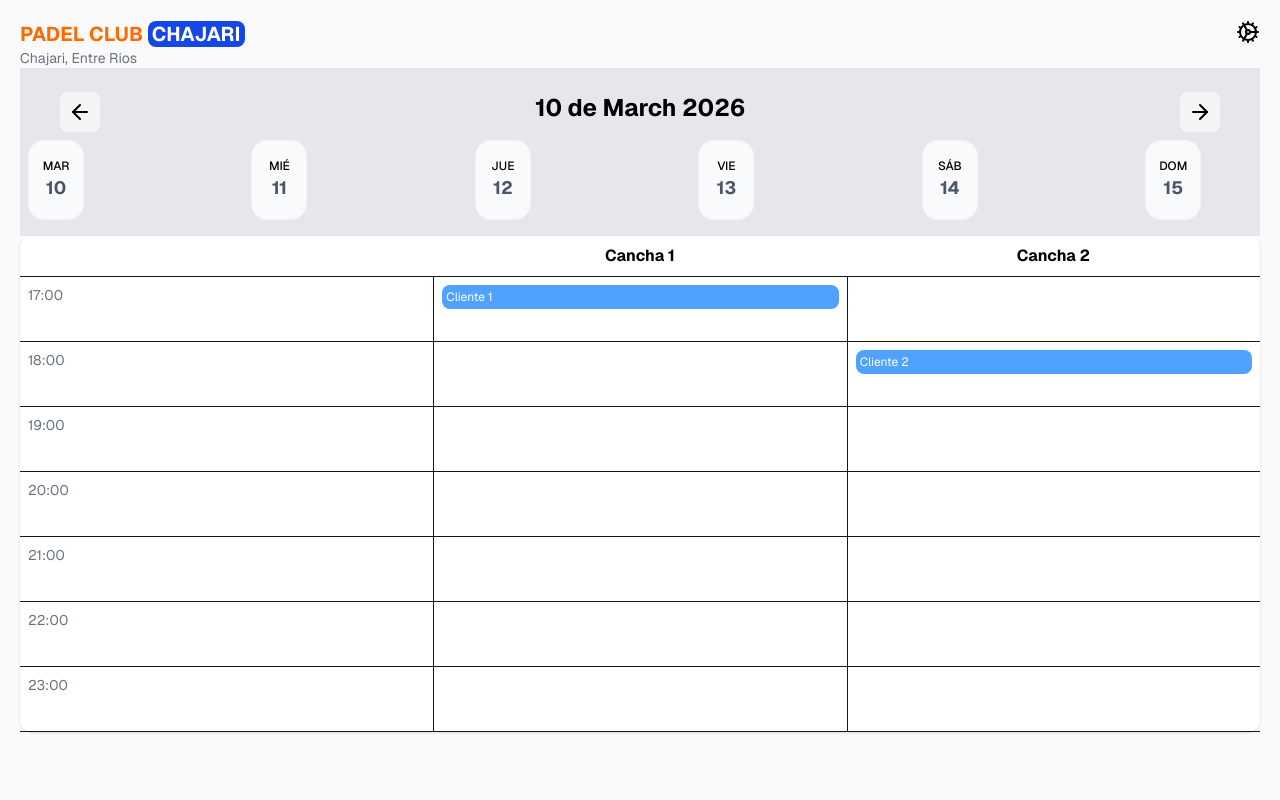
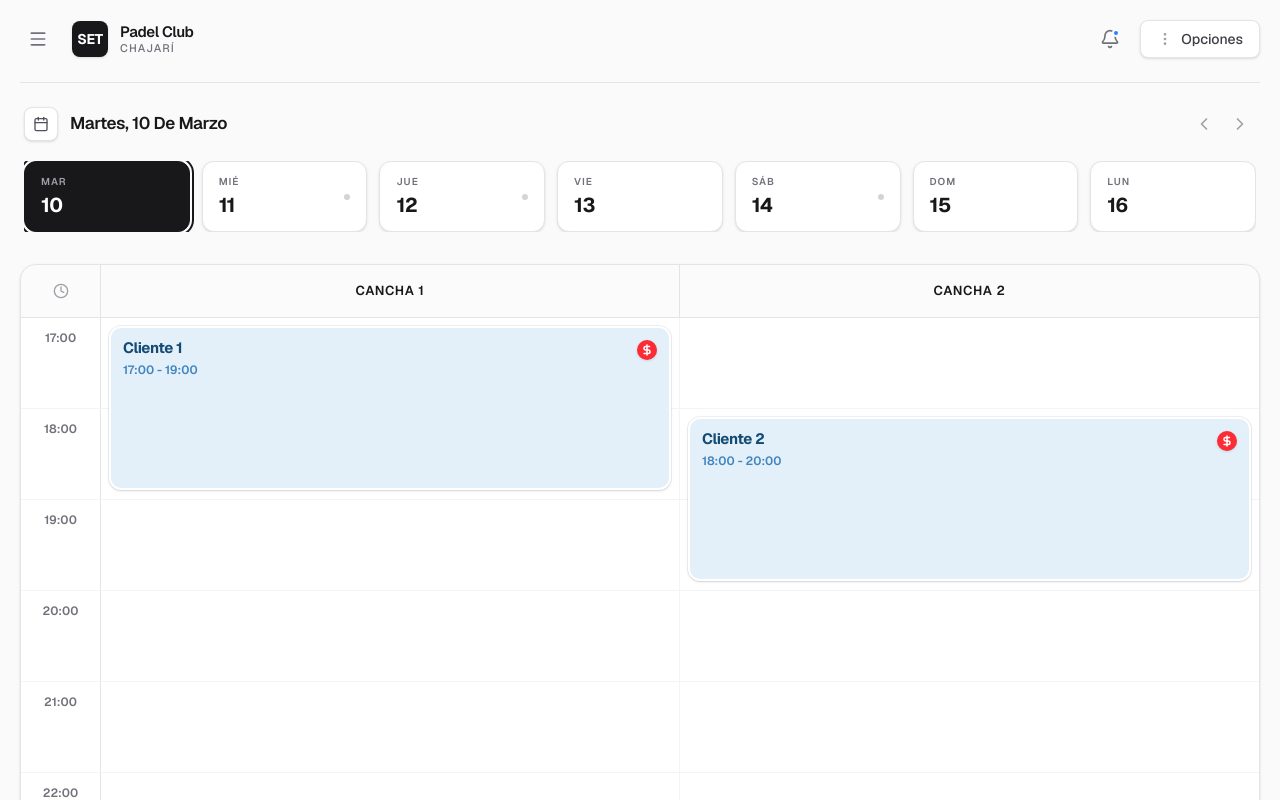
Before and after one commit to NovaTechdDes/padel-club, a Next.js app in the folder app-padel-club/: page / in a window 1280 px wide. Shown: the top 800 px of the page. Built offline with nearby package versions, Linux system fonts and the light colour scheme.

Commit message:
Mejorando el diseño

```diff
--- a/app-padel-club/src/components/Calendario/Calendario.tsx
+++ b/app-padel-club/src/components/Calendario/Calendario.tsx
@@ -3,10 +3,10 @@
 import { canchas } from "@/src/data/canchas";
 import { reservas } from "@/src/data/reservas";
 import { generateHours } from "@/src/utils/generateHours";
+import { Clock, DollarSign } from "lucide-react";
 
 export default function Calendar() {
   const hours = generateHours();
-  console.log(hours);
 
   const getReserva = (canchaId: string, hora: string) => {
     return reservas.find(
@@ -14,39 +14,77 @@ export default function Calendar() {
     );
   };
 
+  const getDurationInHours = (inicio: string, fin: string) => {
+    const [h1, m1] = inicio.split(":").map(Number);
+    const [h2, m2] = fin.split(":").map(Number);
+    return (h2 + m2 / 60) - (h1 + m1 / 60);
+  };
+
   return (
-    <div className="bg-white rounded-xl shadow">
-      {/* header */}
-      <div className="grid grid-cols-3 border-b">
-        <div className="p-2"></div>
-
-        {canchas.map((c) => (
-          <div key={c.id} className="p-2 text-center font-bold">
-            <p className="text-black">{c.nombre}</p>
+    <div className="bg-white rounded-2xl border border-zinc-200 shadow-sm flex flex-col mt-2">
+      {/* Header Canchas */}
+      <div className="grid grid-cols-[80px_1fr_1fr] border-b border-zinc-200 bg-zinc-50/80 rounded-t-2xl">
+        <div className="p-4 border-r border-zinc-200 flex items-center justify-center">
+          <Clock className="w-4 h-4 text-zinc-400" />
+        </div>
+        {canchas.map((c, i) => (
+          <div key={c.id} className={`py-4 px-2 text-center ${i === 0 ? 'border-r border-zinc-200' : ''}`}>
+            <p className="text-[13px] uppercase tracking-wider font-semibold text-zinc-900">{c.nombre}</p>
           </div>
         ))}
       </div>
 
-      {/* horarios */}
-      {hours.map((hora) => (
-        <div key={hora} className="grid grid-cols-3 border-b">
-          <div className="p-2 text-sm text-gray-500">{hora}</div>
+      {/* Grid Horarios */}
+      <div className="flex flex-col relative w-full rounded-b-2xl">
+        {hours.map((hora, index) => {
+          const isLast = index === hours.length - 1;
+          return (
+            <div key={hora} className={`grid grid-cols-[80px_1fr_1fr] group ${!isLast ? 'border-b border-zinc-100' : ''}`}>
+              {/* Eje de tiempo */}
+              <div className="h-[90px] px-2 py-3 border-r border-zinc-200 flex items-start justify-center text-xs font-semibold text-zinc-500 bg-white group-hover:bg-zinc-50/50 transition-colors">
+                {hora}
+              </div>
 
-          {canchas.map((c) => {
+              {/* Celdas de Canchas */}
+              {canchas.map((c, i) => {
                 const reserva = getReserva(c.id, hora);
 
                 return (
-              <div key={c.id} className="p-2 border-l h-16">
+                  <div key={c.id} className={`relative h-[90px] p-2 ${i === 0 ? 'border-r border-zinc-100' : ''}`}>
+                    {/* HUECO LIBRE INTACTO (State default) */}
+                    <div className="w-full h-full rounded-xl border border-dashed border-zinc-200 bg-zinc-50/50 flex flex-col items-center justify-center text-zinc-400 opacity-0 group-hover:opacity-100 transition-opacity">
+                      <span className="text-[10px] uppercase font-bold tracking-widest mb-0.5">Libre</span>
+                      <span className="text-[10px] font-medium">{hora}</span>
+                    </div>
+
+                    {/* TOKEN DE RESERVA (Elevation 2) */}
                     {reserva && (
-                  <div className="bg-blue-400 text-white rounded-lg p-1 text-xs">
+                      <div
+                        className="absolute top-2 left-2 right-2 z-10 rounded-xl bg-[#e3f0fa] border-2 border-white shadow-sm flex flex-col p-3 overflow-hidden ring-1 ring-black/5"
+                        style={{ height: `calc(${getDurationInHours(reserva.hora_inicio, reserva.hora_fin) * 90}px - 16px)` }}
+                      >
+                        <div className="flex justify-between items-start mb-0.5">
+                          <span className="text-[15px] font-bold text-[#144b75] tracking-tight leading-none capitalize">
                             {reserva.nombre_cliente}
+                          </span>
+                          {reserva.estado === 'pendiente' && (
+                            <div className="bg-red-500 rounded-full w-5 h-5 flex items-center justify-center shadow-sm shrink-0">
+                              <DollarSign className="w-3 h-3 text-white" strokeWidth={3} />
+                            </div>
+                          )}
+                        </div>
+                        <span className="text-xs font-semibold text-[#4084bf]">
+                          {reserva.hora_inicio} - {reserva.hora_fin}
+                        </span>
                       </div>
                     )}
                   </div>
                 );
               })}
             </div>
-      ))}
+          );
+        })}
+      </div>
     </div>
   );
 }
--- a/app-padel-club/src/components/Calendario/Filtro.tsx
+++ b/app-padel-club/src/components/Calendario/Filtro.tsx
@@ -1,47 +1,73 @@
 "use client";
-import { format, addDays, startOfDay } from "date-fns";
+import { format, addDays } from "date-fns";
 import { es } from "date-fns/locale";
 import { Swiper, SwiperSlide } from "swiper/react";
 import "swiper/css";
-import { getDay } from "@/src/utils/getDay";
-import { ArrowBigDown, ArrowLeft, ArrowRight } from "lucide-react";
+import { Calendar as CalendarIcon, ChevronLeft, ChevronRight } from "lucide-react";
 
 export default function Filtro() {
-  // Generamos los próximos 30 días
-  const days = Array.from({ length: 30 }, (_, i) => addDays(new Date(), i));
+  const days = Array.from({ length: 14 }, (_, i) => addDays(new Date(), i));
 
   return (
-    <div className="w-full bg-gray-200 py-4 ">
-      <div className="flex justify-between py-2 px-10">
-        <div className="text-black p-2 bg-gray-100 rounded-lg hover:bg-gray-50 cursor-pointer">
-          <ArrowLeft />
+    <div className="w-full py-6 flex flex-col gap-5">
+      <div className="flex items-center justify-between px-1">
+        <div className="flex items-center gap-3">
+          <div className="p-2 bg-white border border-zinc-200 shadow-sm rounded-lg flex items-center justify-center">
+            <CalendarIcon className="w-4 h-4 text-zinc-600" />
           </div>
-        <h2 className="text-black text-2xl font-bold">{getDay()}</h2>
-        <div className="text-black p-2 bg-gray-100 rounded-lg hover:bg-gray-50 cursor-pointer">
-          <ArrowRight />
+          <h2 className="text-[17px] font-semibold text-zinc-900 tracking-tight capitalize">
+            {format(new Date(), "EEEE, d 'de' MMMM", { locale: es })}
+          </h2>
+        </div>
+
+        <div className="flex items-center gap-1">
+           <button className="p-1.5 text-zinc-400 hover:text-zinc-900 hover:bg-zinc-200/50 rounded-md transition-colors focus:ring-2 focus:ring-zinc-900/10">
+            <ChevronLeft className="w-5 h-5" />
+          </button>
+          <button className="p-1.5 text-zinc-400 hover:text-zinc-900 hover:bg-zinc-200/50 rounded-md transition-colors focus:ring-2 focus:ring-zinc-900/10">
+            <ChevronRight className="w-5 h-5" />
+          </button>
         </div>
       </div>
 
+      <div className="relative px-1 cursor-grab active:cursor-grabbing">
         <Swiper
-        slidesPerView={5.5} // Muestra 5 días y un pedacito del sexto para indicar scroll
-        spaceBetween={5}
-        slidesOffsetBefore={8}
-        slidesOffsetAfter={8}
-        grabCursor={true}
+          slidesPerView={4.5}
+          spaceBetween={10}
+          breakpoints={{
+            640: { slidesPerView: 7, spaceBetween: 12 },
+          }}
         >
-        {days.map((day, index) => (
+          {days.map((day, index) => {
+            const isToday = index === 0;
+            return (
               <SwiperSlide key={index}>
-            <button className="flex flex-col items-center justify-center w-14 h-20 rounded-2xl border border-gray-100 bg-gray-50 focus:bg-black focus:text-white transition-colors">
-              <span className="text-xs font-medium uppercase text-black">
+                <button
+                  className={`
+                    w-full flex justify-between items-center px-4 py-3 rounded-xl border transition-all text-left group
+                    ${isToday
+                      ? 'bg-zinc-900 border-zinc-900 shadow-md ring-2 ring-zinc-900 ring-offset-2 ring-offset-zinc-50'
+                      : 'bg-white border-zinc-200 hover:border-zinc-300 hover:bg-zinc-50 shadow-sm'}
+                  `}
+                >
+                  <div className="flex flex-col">
+                    <span className={`text-[10px] font-semibold uppercase tracking-widest mb-0.5 ${isToday ? 'text-zinc-400' : 'text-zinc-500'}`}>
                       {format(day, "eee", { locale: es })}
                     </span>
-              <span className="text-lg font-bold text-gray-600">
+                    <span className={`text-xl font-bold tracking-tight ${isToday ? 'text-white' : 'text-zinc-900'}`}>
                       {format(day, "d")}
                     </span>
+                  </div>
+                  {/* Indicador de que hay reservas ese dia (mock) */}
+                  {Math.random() > 0.4 && (
+                    <div className={`w-1.5 h-1.5 rounded-full ${isToday ? 'bg-emerald-400' : 'bg-zinc-300 group-hover:bg-zinc-400'}`} />
+                  )}
                 </button>
               </SwiperSlide>
-        ))}
+            );
+          })}
         </Swiper>
+      </div>
     </div>
   );
 }
--- a/app-padel-club/src/components/ui/Header.tsx
+++ b/app-padel-club/src/components/ui/Header.tsx
@@ -1,24 +1,37 @@
-import { Cog } from "lucide-react";
-import React from "react";
+import { Bell, Menu, MoreVertical } from "lucide-react";
 
-const Header = () => {
+export default function Header() {
   return (
-    <header className="flex justify-between">
-      <div>
-        <p className="text-orange-500 text-xl font-bold">
-          PADEL CLUB{" "}
-          <span className="bg-blue-700 rounded-lg px-1 text-white">
-            CHAJARI
-          </span>
-        </p>
-        <p className="text-sm text-gray-500">Chajari, Entre Rios</p>
+    <header className="flex items-center justify-between pb-6 border-b border-zinc-200">
+      <div className="flex items-center gap-4">
+        <button className="p-2 text-zinc-500 hover:text-zinc-900 hover:bg-zinc-100 rounded-lg transition-colors focus:outline-none focus:ring-2 focus:ring-zinc-900/10">
+          <Menu className="w-5 h-5" />
+        </button>
+        <div className="flex items-center gap-3">
+          <div className="w-9 h-9 bg-zinc-900 rounded-lg flex items-center justify-center shadow-sm">
+            <span className="text-white font-bold text-sm tracking-tight">SET</span>
+          </div>
+          <div className="flex flex-col justify-center">
+            <h1 className="text-[15px] font-semibold text-zinc-900 tracking-tight leading-none mb-1">
+              Padel Club
+            </h1>
+            <p className="text-[11px] text-zinc-500 font-medium leading-none tracking-widest uppercase">
+              Chajarí
+            </p>
+          </div>
+        </div>
       </div>
 
-      <div className="cursor-pointer hover:text-gray-600 text-black">
-        <Cog />
+      <div className="flex items-center gap-3">
+        <button className="relative p-2 text-zinc-500 hover:text-zinc-900 hover:bg-zinc-100 rounded-lg transition-colors focus:outline-none focus:ring-2 focus:ring-zinc-900/10">
+          <Bell className="w-5 h-5" />
+          <span className="absolute top-2 right-2 w-2 h-2 bg-blue-500 border-2 border-zinc-50 rounded-full"></span>
+        </button>
+        <button className="px-4 py-2 bg-white border border-zinc-200 text-zinc-700 text-sm font-medium rounded-lg shadow-sm hover:border-zinc-300 hover:text-zinc-900 transition-all flex items-center gap-2 focus:outline-none focus:ring-2 focus:ring-zinc-900/10">
+          <MoreVertical className="w-4 h-4 text-zinc-400" />
+          Opciones
+        </button>
       </div>
     </header>
   );
-};
-
-export default Header;
+}
```
Lines whose indentation alone changed are shown as unchanged.
